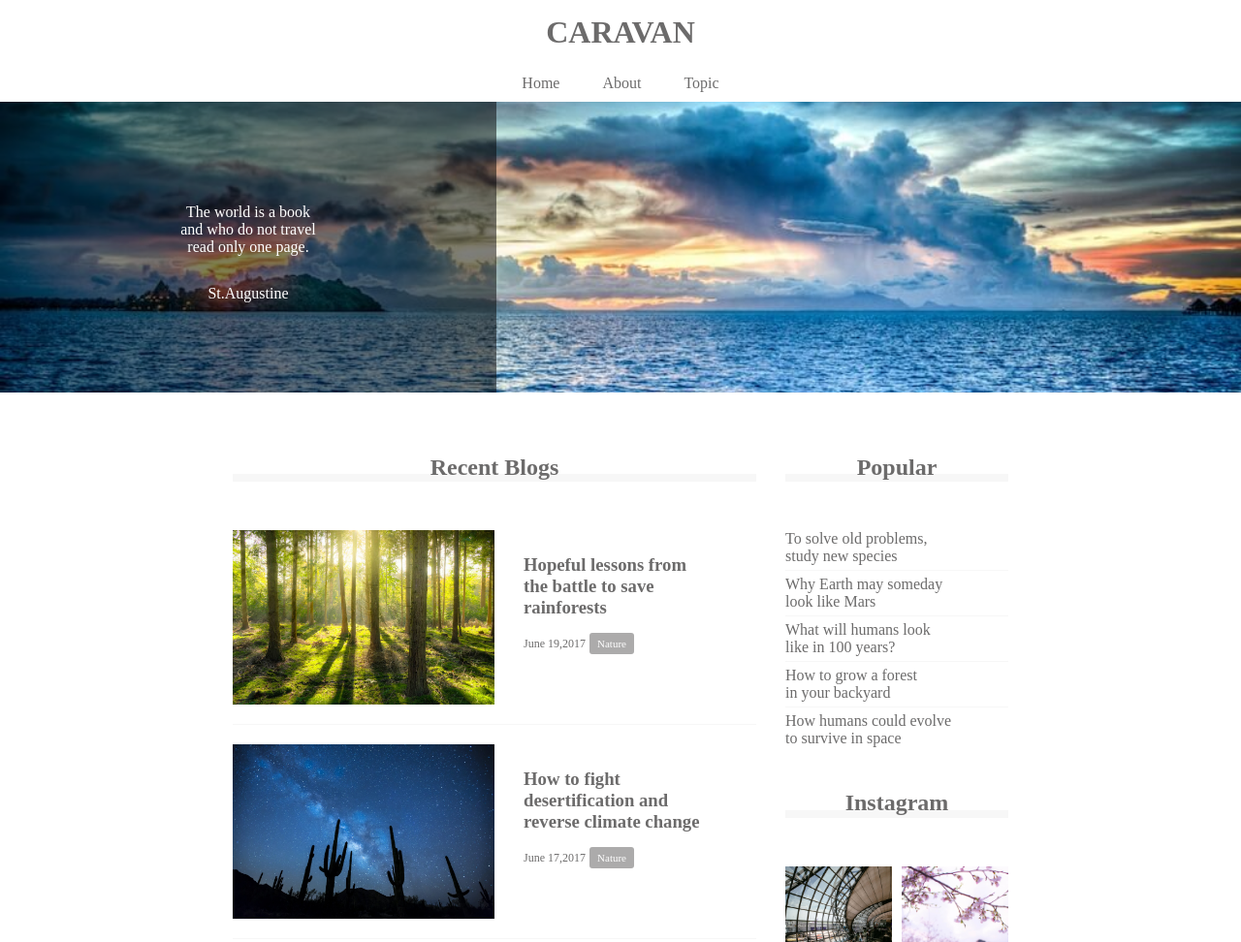
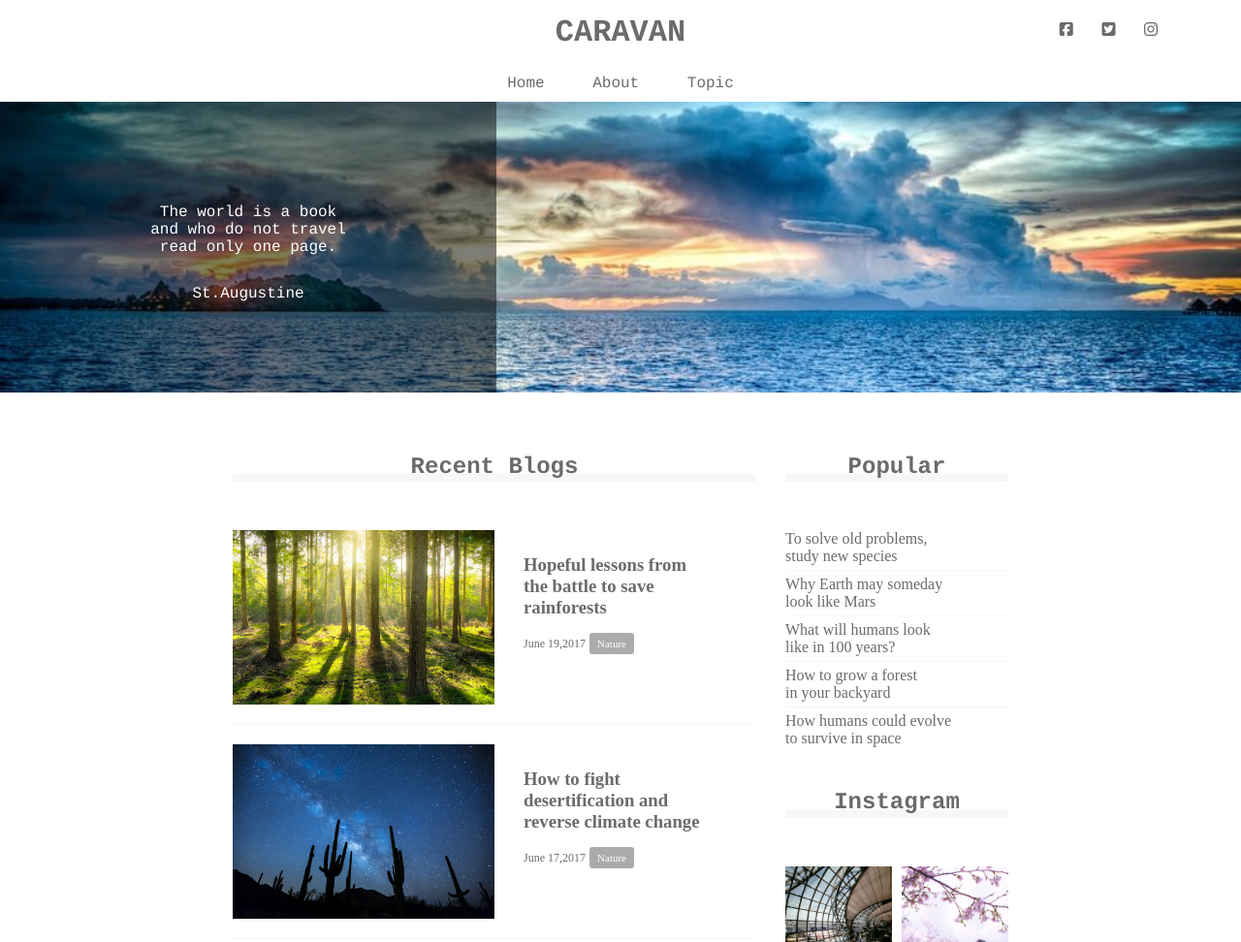
Before and after one commit to jodai0423/caravan, a plain HTML site: page index.html in a window 1280 px wide. Shown: the top 972 px of the page at 97% size. Drawn offline with Linux system fonts and the light colour scheme.

Commit message:
[Finish]caravan1-9

```diff
--- a/index.html
+++ b/index.html
@@ -2,6 +2,7 @@
 <html>
   <head>
     <meta charset="UTF-8" />
+    <script src="https://kit.fontawesome.com/c89ff277c3.js" crossorigin="anonymous"></script>
     <link rel="stylesheet" href="style.css" />
     <title>CARAVAN</title>
   </head>
@@ -12,6 +13,11 @@
         <a href="index.html">CARAVAN</a>
 
       </h1>
+      <div class="social">
+        <i class="fab fa-facebook-square"></i>
+        <i class="fab fa-twitter-square"></i>
+        <i class="fab fa-instagram"></i>
+      </div>
     </header>
 
     <nav>
--- a/style.css
+++ b/style.css
@@ -7,11 +7,24 @@
 a {
   text-decoration: none;
 }
+header, nav, h2, .main-visual, footer {
+  font-family: Chalkduster, "Bradley Hand", Courier, "Segoe Print", sans-serif;
+}
 header {
   width: 90%;
   padding: 15px 0;
   margin: 0 auto;
   text-align: center;
+  position: relative;
+}
+.social {
+  position: absolute;
+  top: 22px;
+  right: 22px;
+}
+.social i {
+  display: inline-block;
+  margin-left: 20px;
 }
 header .heading {
   font-size: 32px;
```
